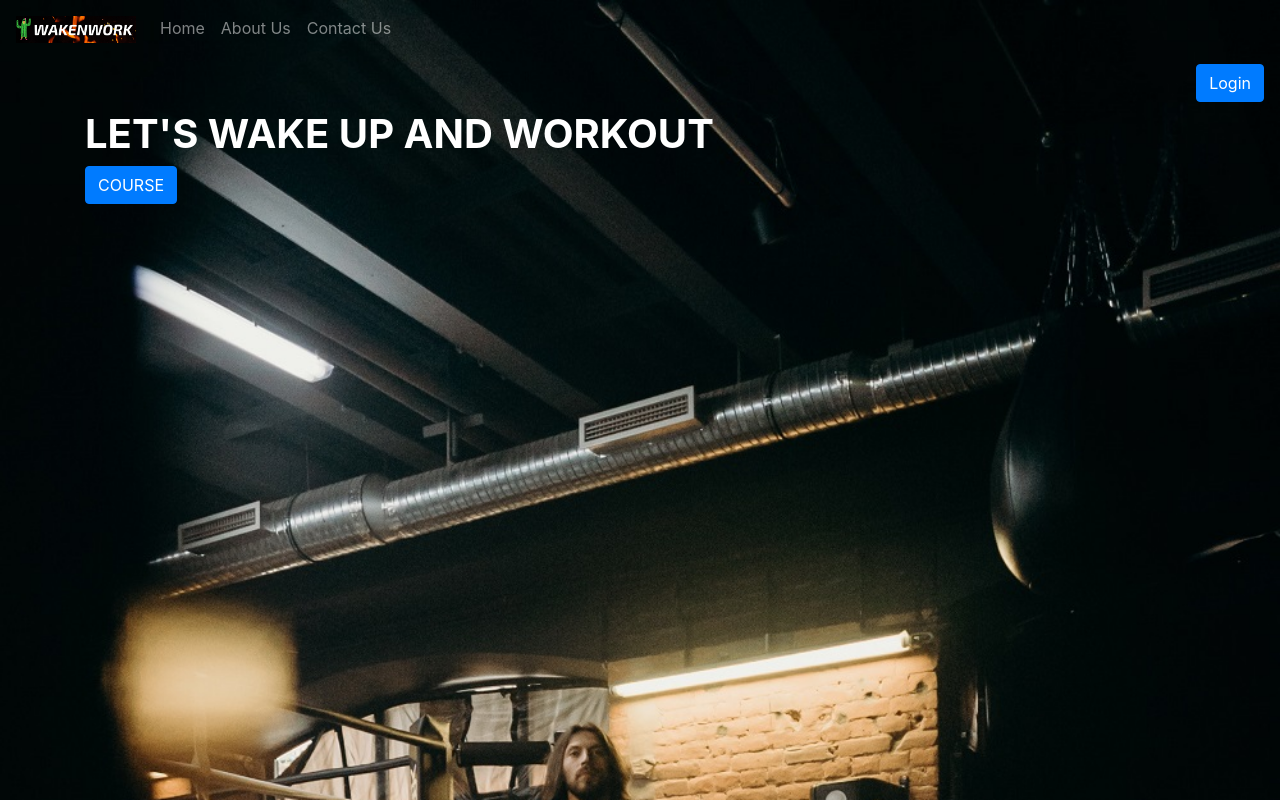
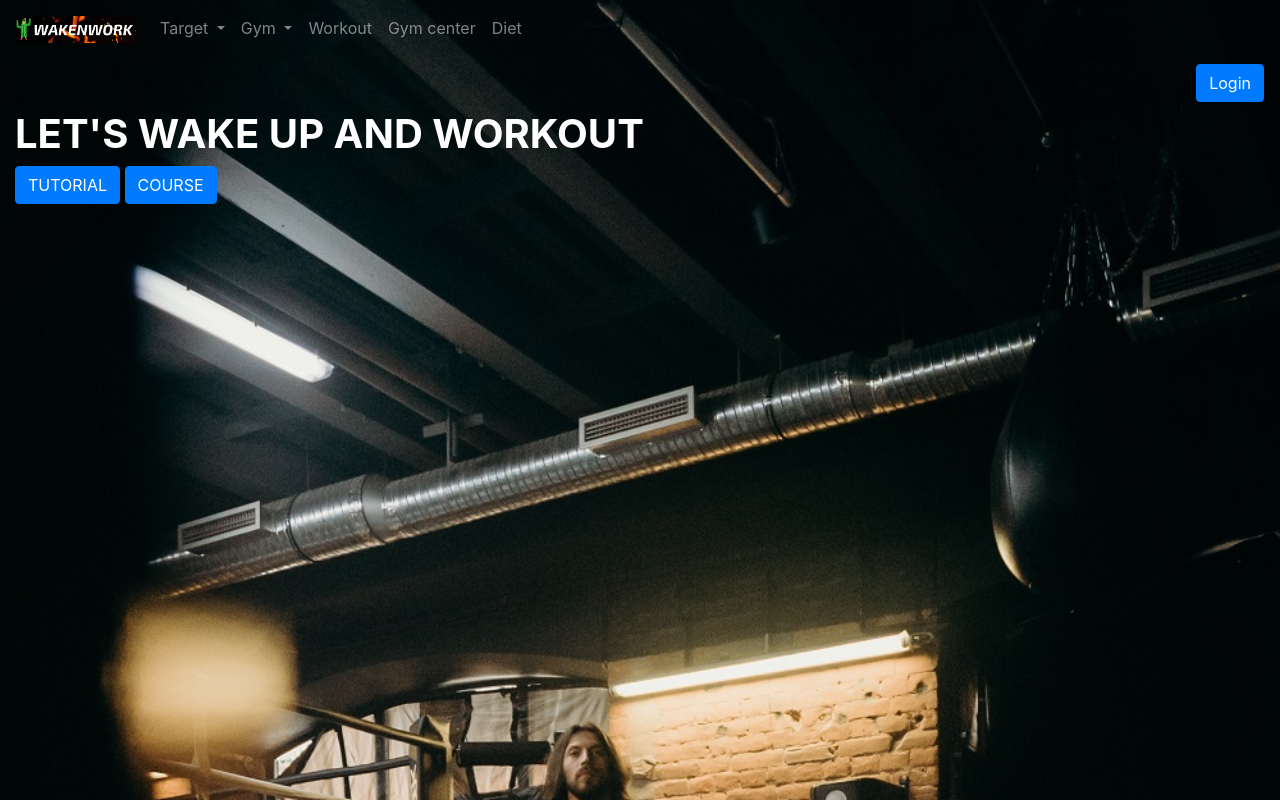
Before and after one commit to superlong1/WebDACS1, a plain HTML site: page index.html in a window 1280 px wide. Drawn offline with nearby package versions, Linux system fonts and the light colour scheme.

Commit message:
11/4 9:24pm

```diff
--- a/index.html
+++ b/index.html
@@ -20,14 +20,35 @@
 		</a>
 		<!-- Menu -->
 		<ul class="navbar-nav">
-			<li class="nav-item">
-				<a class="nav-link" href="#">Home</a>
+			<!-- the Target button -->
+			<li class="nav-item dropdown">
+				<a class="nav-link dropdown-toggle" href="#" data-toggle="dropdown">
+					Target
+				</a>
+				<div class="dropdown-menu">
+					<a class="dropdown-item" href="#">Lose Weight</a>
+					<a class="dropdown-item" href="#">Gain Weight</a>
+					<a class="dropdown-item" href="#">Bodybuilding</a>
+				</div>
+			</li>
+			<li class="nav-item dropdown">
+				<a class="nav-link dropdown-toggle" href="#" data-toggle="dropdown">
+					Gym
+				</a>
+				<div class="dropdown-menu">
+					<a class="dropdown-item" href="#">Schelduling</a>
+					<a class="dropdown-item" href="#">Training</a>
+					<a class="dropdown-item" href="#">Diet</a>
+				</div>
 			</li>
 			<li class="nav-item">
-				<a class="nav-link" href="#">About Us</a>
+				<a class="nav-link" href="#">Workout</a>
 			</li>
 			<li class="nav-item">
-				<a class="nav-link" href="#">Contact Us</a>
+				<a class="nav-link" href="#">Gym center</a>
+			</li>
+			<li class="nav-item">
+				<a class="nav-link" href="#">Diet</a>
 			</li>
 		</ul>
 	</nav>
@@ -40,9 +61,13 @@
 		</ul>
 	</nav>
 	<content>
-		<div class="container text-white">
+		<div class="container-fluid text-white">
 			<h1 class="font-weight-bold">LET'S WAKE UP AND WORKOUT</h1>
-			<div class="dropdown">
+			<!-- Display the button -->
+			<div class="button-group">
+				<!-- tutorial button -->
+				<button type="button" class="btn btn-primary">TUTORIAL</button>
+				<!-- course button -->
 				<button type="button" class="btn btn-primary drop-toggle text-white" data-toggle="dropdown">COURSE</button>
 				<div class="dropdown-menu">
 					<div class="dropdown-header">
@@ -58,7 +83,7 @@
 				<a class="dropdown-item text-success" href="#">Continue course</a>
 				<a class="dropdown-item text-success" href="#">Change course</a>
 			</div>
-				</div>
+		</div>
 		</div>
 	</content>
 </body>
```
